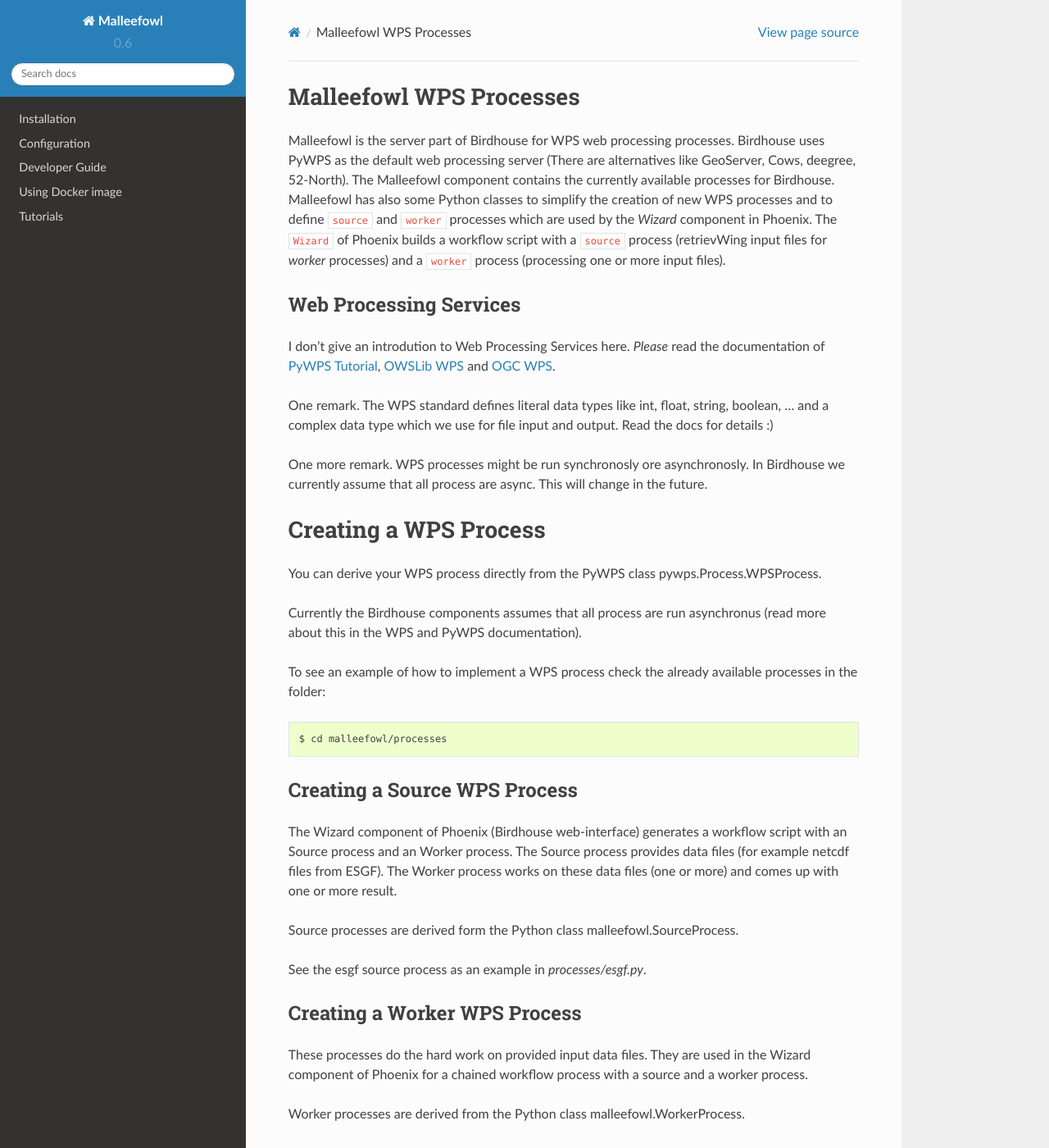
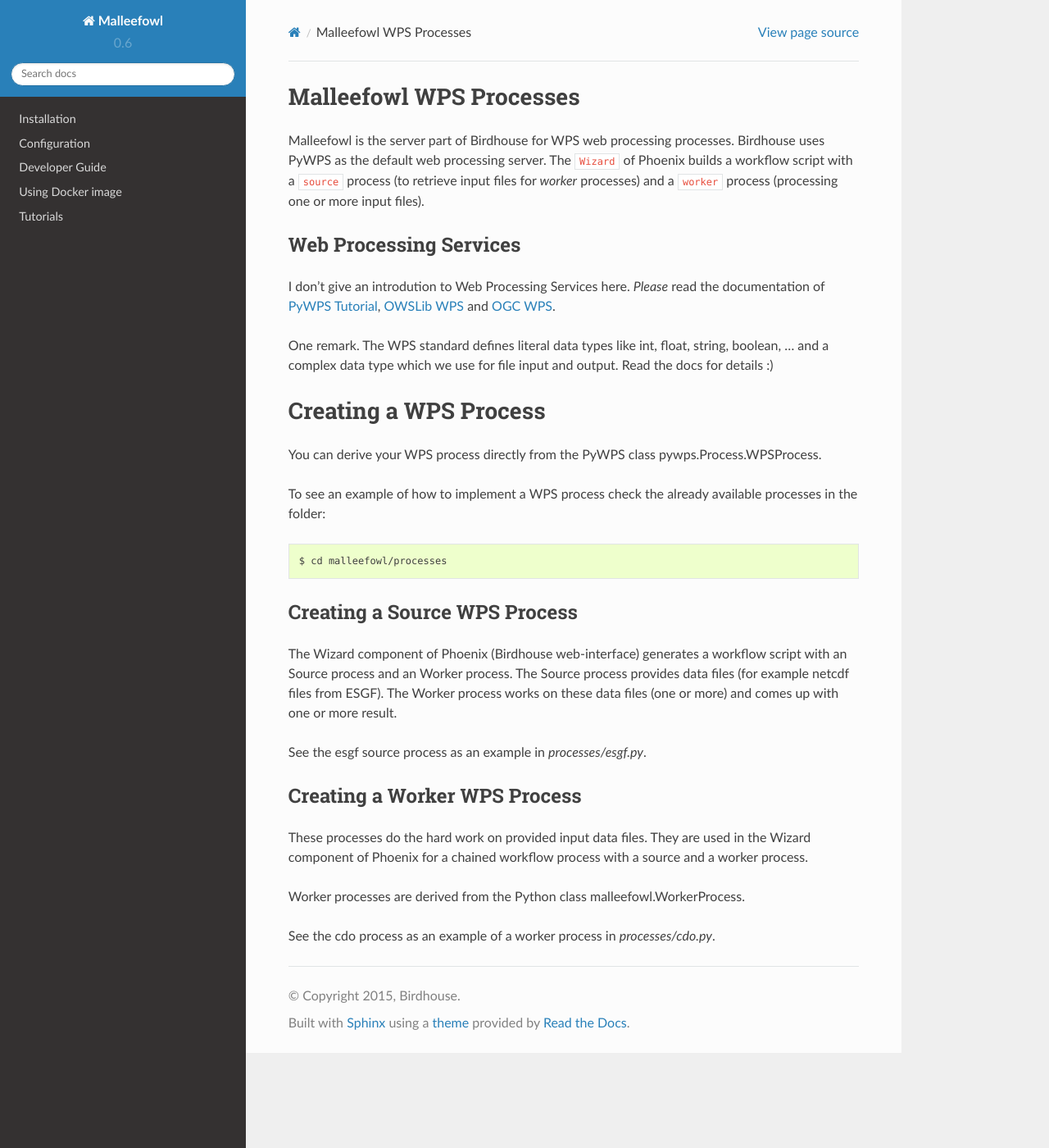
Before and after one commit to bird-house/malleefowl, a Sphinx documentation site: the page built from docs/source/malleefowl.rst, in a window 1280 px wide and 1400 px high. Shown: the whole window at 82% size. Built offline with Sphinx 7.4.7 and the Read the Docs theme 2.0.0, drawn with Linux system fonts in a browser that asks for light colours.

Commit message:
update docs

```diff
--- a/docs/source/malleefowl.rst
+++ b/docs/source/malleefowl.rst
@@ -4,14 +4,9 @@
 ========================
 
 Malleefowl is the server part of Birdhouse for WPS web processing
-processes. Birdhouse uses PyWPS as the default web processing server
-(There are alternatives like GeoServer, Cows, deegree, 52-North). The
-Malleefowl component contains the currently available processes for
-Birdhouse. Malleefowl has also some Python classes to simplify the
-creation of new WPS processes and to define ``source`` and ``worker``
-processes which are used by the `Wizard` component in Phoenix. The
+processes. Birdhouse uses PyWPS as the default web processing server. The
 ``Wizard`` of Phoenix builds a workflow script with a ``source`` process
-(retrievWing input files for `worker` processes) and a ``worker`` process
+(to retrieve input files for `worker` processes) and a ``worker`` process
 (processing one or more input files).
 
 Web Processing Services
@@ -24,19 +19,11 @@
 float, string, boolean, ... and a complex data type which we use for
 file input and output. Read the docs for details :)
 
-One more remark. WPS processes might be run synchronosly ore
-asynchronosly. In Birdhouse we currently assume that all process are
-async. This will change in the future.
-
 Creating a WPS Process
 ======================
 
 You can derive your WPS process directly from the PyWPS class
 pywps.Process.WPSProcess.
-
-Currently the Birdhouse components assumes that all process are run
-asynchronus (read more about this in the WPS and PyWPS
-documentation).
 
 To see an example of how to implement a WPS process check the already
 available processes in the folder::
@@ -51,8 +38,6 @@
 Source process provides data files (for example netcdf files from
 ESGF). The Worker process works on these data files (one or more) and
 comes up with one or more result.
-
-Source processes are derived form the Python class malleefowl.SourceProcess.
 
 See the esgf source process as an example in `processes/esgf.py`.
 
```
